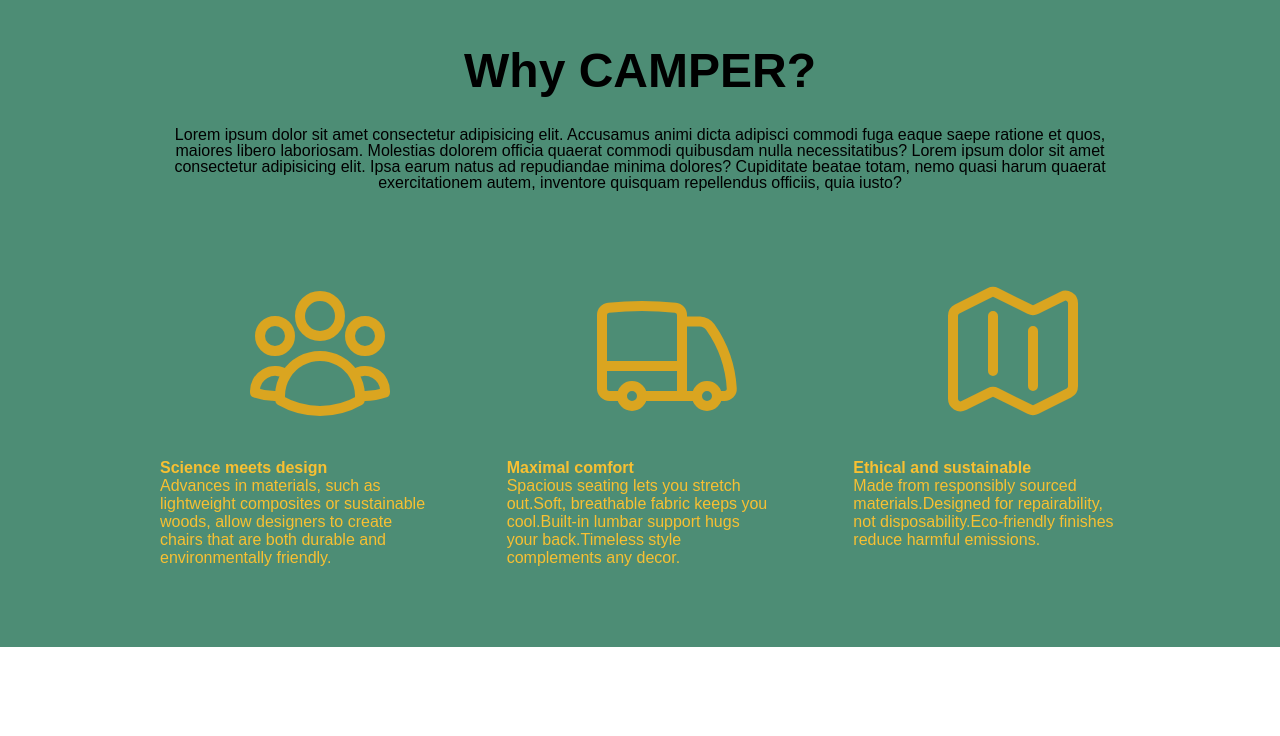
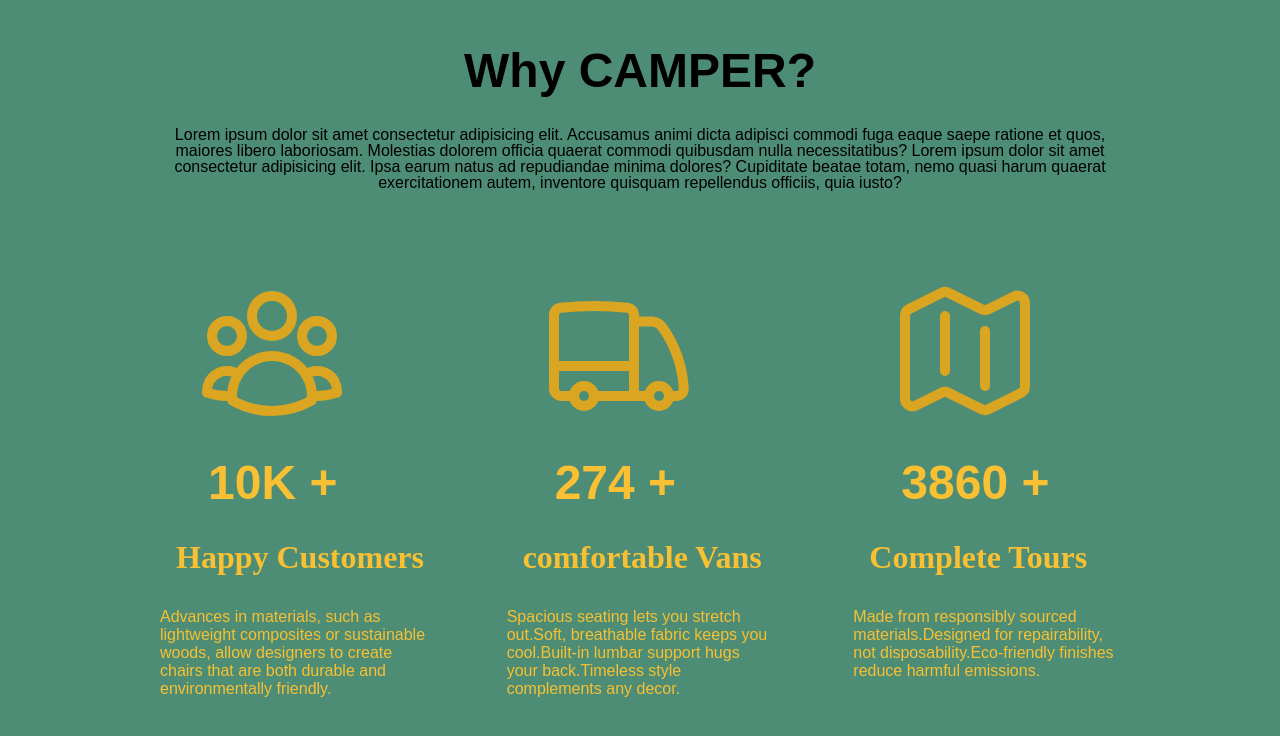
Before and after one commit to Shoaib529/camping-websites, a plain HTML site: page index.html in a window 1280 px wide. Shown: the part 3126-3862 px from the top of the page. Before the commit the page ends 3773 px from the top, so only its background shows below. Drawn offline with Linux system fonts and the light colour scheme.

Commit message:
feartured completes

```diff
--- a/Style.CSS
+++ b/Style.CSS
@@ -186,8 +186,6 @@ header {
   padding-left: 1rem;
   background-size: 400px 400px;
 }
-.card {
-}
 
 .card-text {
   padding-bottom: 5rem;
@@ -242,6 +240,20 @@ header {
 .feature-icon {
   color: goldenrod;
   margin-bottom: 24px;
-  margin-left: 5rem;
+  margin-left: 2rem;
   width: 10rem;
 }
+.heading-text {
+  font-size: 3rem;
+  line-height: 1;
+  margin-bottom: 2rem;
+  padding-left: 3rem;
+}
+.sub-heading {
+  padding-left: 1rem;
+  font-family: "Times New Roman", Times, serif;
+  font-size: 2rem;
+}
+.features-text {
+  padding-top: 2rem;
+}
--- a/index.html
+++ b/index.html
@@ -166,7 +166,9 @@
             </svg>
 
 
-            <p class="features-title"><strong>Science meets design</strong></p>
+            <p class="features-title">
+              <h2 class="heading-text">10K +</h2>
+              <strong class="sub-heading">Happy Customers</strong></p>
             <p class="features-text">
               Advances in materials, such as lightweight composites or
               sustainable woods, allow designers to create chairs that are both
@@ -181,7 +183,8 @@
 
 
             <p class="features-title">
-              <strong>Maximal comfort</strong>
+              <h2 class="heading-text">274 +</h2>
+              <strong class="sub-heading">comfortable Vans</strong>
             </p>
             <p class="features-text">
               Spacious seating lets you stretch out.Soft, breathable fabric
@@ -197,7 +200,8 @@
 
 
             <p class="features-title">
-              <strong>Ethical and sustainable</strong>
+              <h1 class="heading-text">3860 +</h1>
+              <strong class="sub-heading">Complete Tours</strong>
             </p>
             <p class="features-text">
               Made from responsibly sourced materials.Designed for
@@ -208,7 +212,5 @@
         </div>
 </section>
 
-
-
   </body>
 </html>
```
